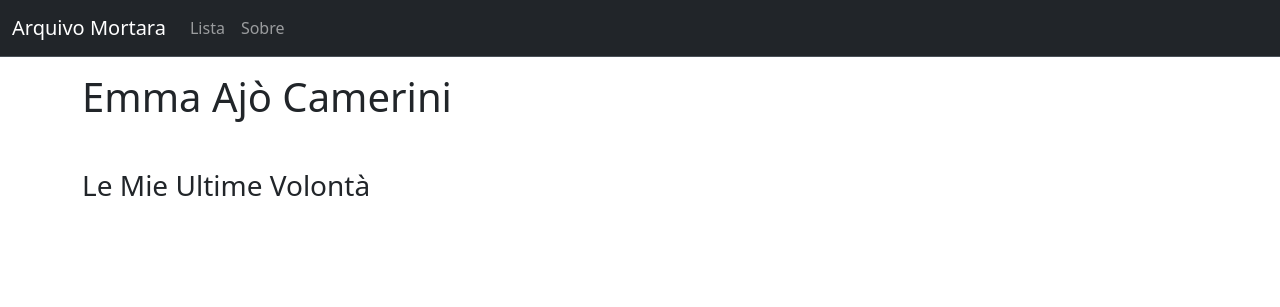
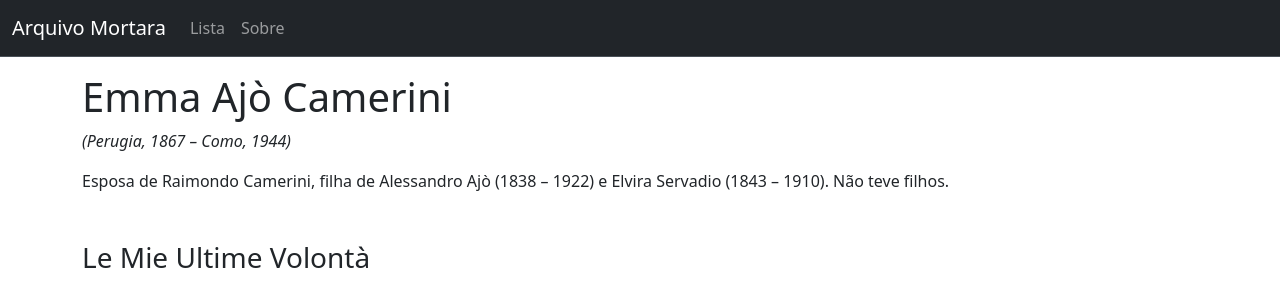
Before and after one commit to zsanmartin/arquivo, a Jekyll site: the page built from person/EmmaAjoCamerini.md, in a window 1280 px wide and 900 px high. Shown: the top 307 px of the window. Built offline with Jekyll 4.4.1, drawn with Linux system fonts in a browser that asks for light colours.

Commit message:
Informações sobre Emma Ajò

```diff
--- a/person/EmmaAjoCamerini.md
+++ b/person/EmmaAjoCamerini.md
@@ -38,3 +38,7 @@ photo_groups:
     - path: photos/EmmaAjoCamerini/LeMieVolonta/verso.jpeg
 
 ---
+
+_(Perugia, 1867 -- Como, 1944)_
+
+Esposa de Raimondo Camerini, filha de Alessandro Ajò (1838 -- 1922) e Elvira Servadio (1843 -- 1910). Não teve filhos.
```
Also changed, not shown: thumbs/images/photos/EmmaAjoCamerini/LeMieVolonta/envelope.jpeg (added), thumbs/images/photos/EmmaAjoCamerini/LeMieVolonta/frente.jpeg (added), thumbs/images/photos/EmmaAjoCamerini/LeMieVolonta/verso.jpeg (added), thumbs/images/photos/GiorgioMortara/1930-1939/0001.jpeg (added).
